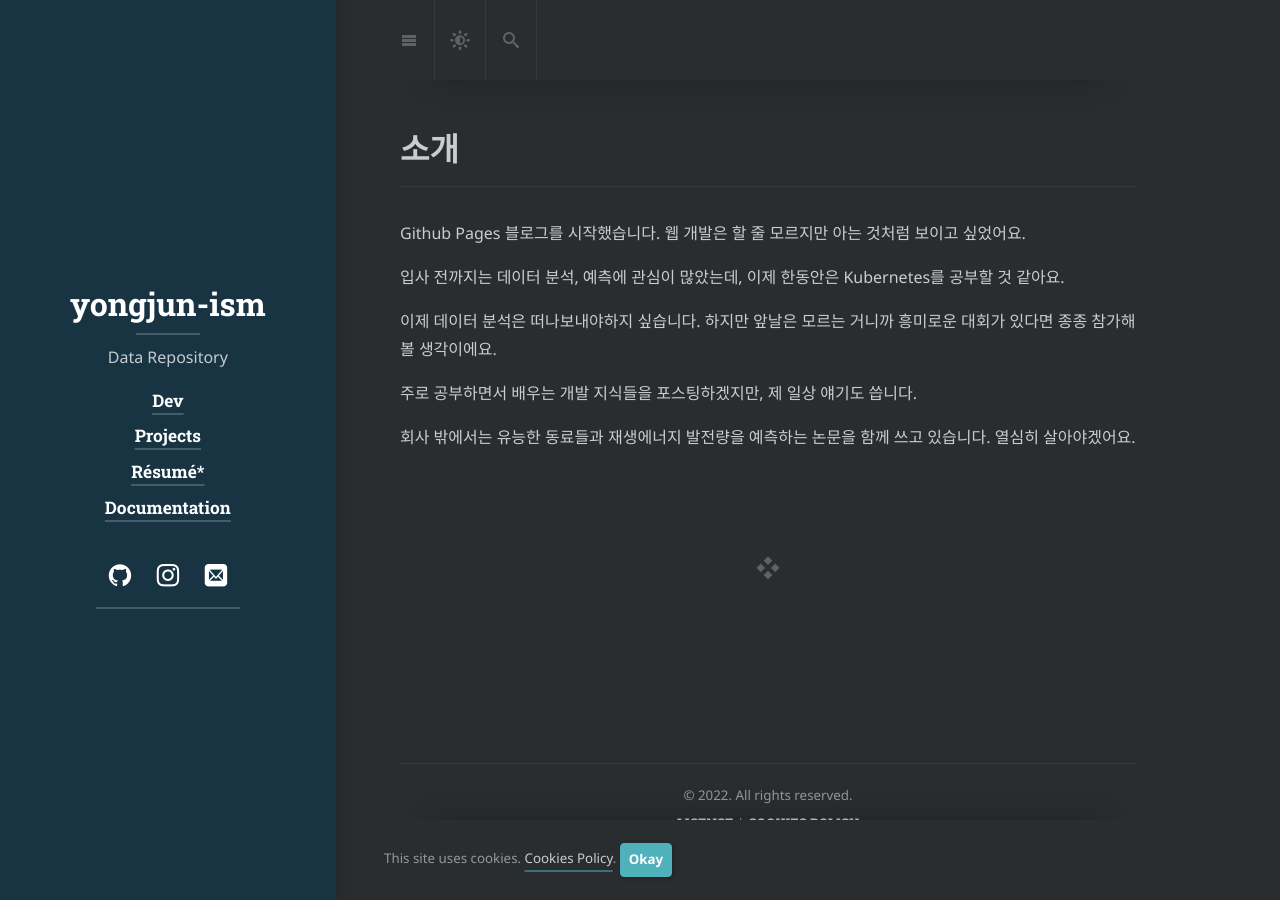
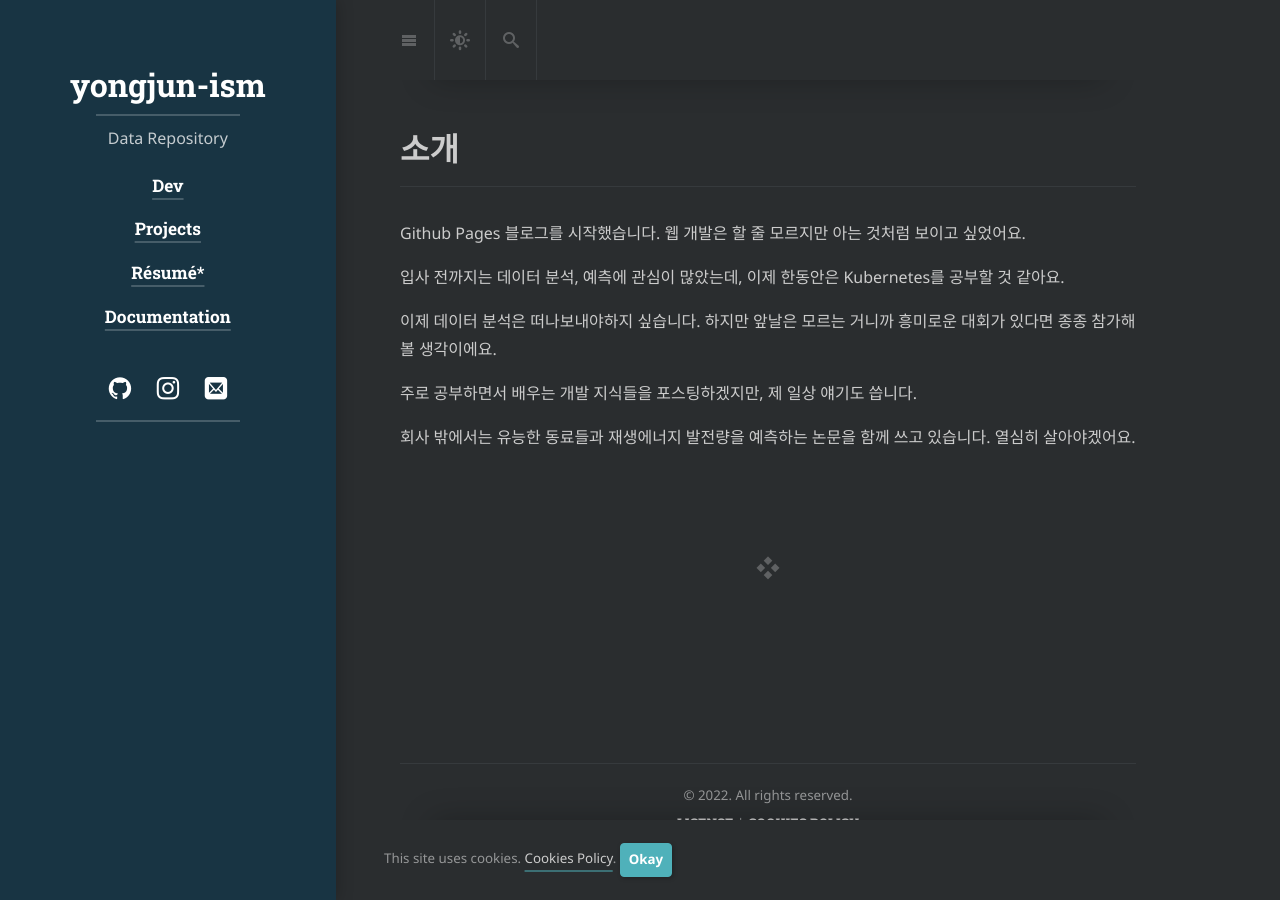
Before and after one commit to yongjunism/yongjunism.github.io, a Jekyll site: the page built from index.md, in a window 1280 px wide. Built offline with Jekyll 4.4.1, drawn with Linux system fonts in a browser that asks for light colours; cached includes are drawn as plain includes; nearby versions of some CDN libraries; some web fonts are replaced; library files that are not in the unit come from our copies.

Commit message:
Update my-inline.scss

```diff
--- a/_sass/my-inline.scss
+++ b/_sass/my-inline.scss
@@ -1,2 +1,82 @@
 // Uncomment to disable dingbat icons below posts
 // hr.dingbat { display: none }
+
+// Sidebar Modification
+
+.sidebar {
+    text-align: center;
+  }
+
+  .sidebar-sticky {
+    height: 100%;
+    padding-top: 5%;
+    position: absolute;
+  }
+
+  .sidebar-nav-item {
+    padding: .25rem 0;
+    width:100%;
+  }
+
+  .sidebar-nav-subitem {
+    @extend .f4;
+    width:100%;
+    padding: .25rem 0;
+    display: inline-block;
+  }
+
+  .sidebar-nav-subitem:last-child {
+    margin: 0 0 4px 0;
+  }
+
+  .list-wrapper {
+    text-align: left;
+    width: 18rem;
+    display: flex;
+  }
+
+  .list-body {
+    margin: 0;
+    text-align: left;
+  }
+
+  .sidebar-about {
+    > a.sidebar-title {
+      &::after {
+        width: 9rem;
+      }
+    }
+  }
+
+  // Submenu Insertion
+
+  .spread-btn{
+    background: none;
+    border: none;
+    color: white;
+    cursor: pointer;
+    text-align: right;
+    width: 100%;
+  }
+
+  .spread-btn:hover{
+    color: #4FB1BA;
+  }
+
+  input[type=checkbox]{
+    display: none;
+  }
+
+  input[type=checkbox] ~ ul{
+    height: 0;
+    transform: scaleY(0);
+    transition: transform .2s ease-out;
+  }
+
+  input[type=checkbox]:checked ~ ul{
+    height: 100%;
+    list-style: none;
+    transform-origin: top;
+    transform: scaleY(1);
+    transition: transform .2s ease-out;
+  }
```
